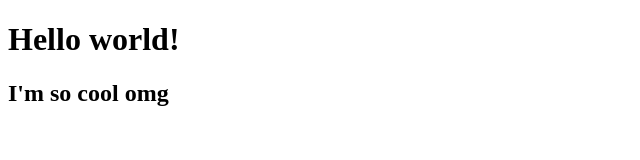
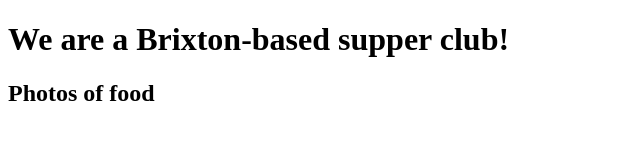
Before and after one commit to serestar/test-project, a plain HTML site: page index.html in a window 1280 px wide. Shown: the whole page, without its empty margins (0-640 px from the left). Drawn offline with Linux system fonts and the light colour scheme.

Commit message:
Update index.html

```diff
--- a/index.html
+++ b/index.html
@@ -1,10 +1,10 @@
 <!doctype html>
 <html>
 <head>
-  <title>First website</title>
+  <title>Marhabtayn Supper Club</title>
 </head>
 <body>
-  <h1>Hello world!</h1>
-  <h2>I'm so cool omg</h2>
+  <h1>We are a Brixton-based supper club!</h1>
+  <h2>Photos of food</h2>
 </body>
 </html>
```
